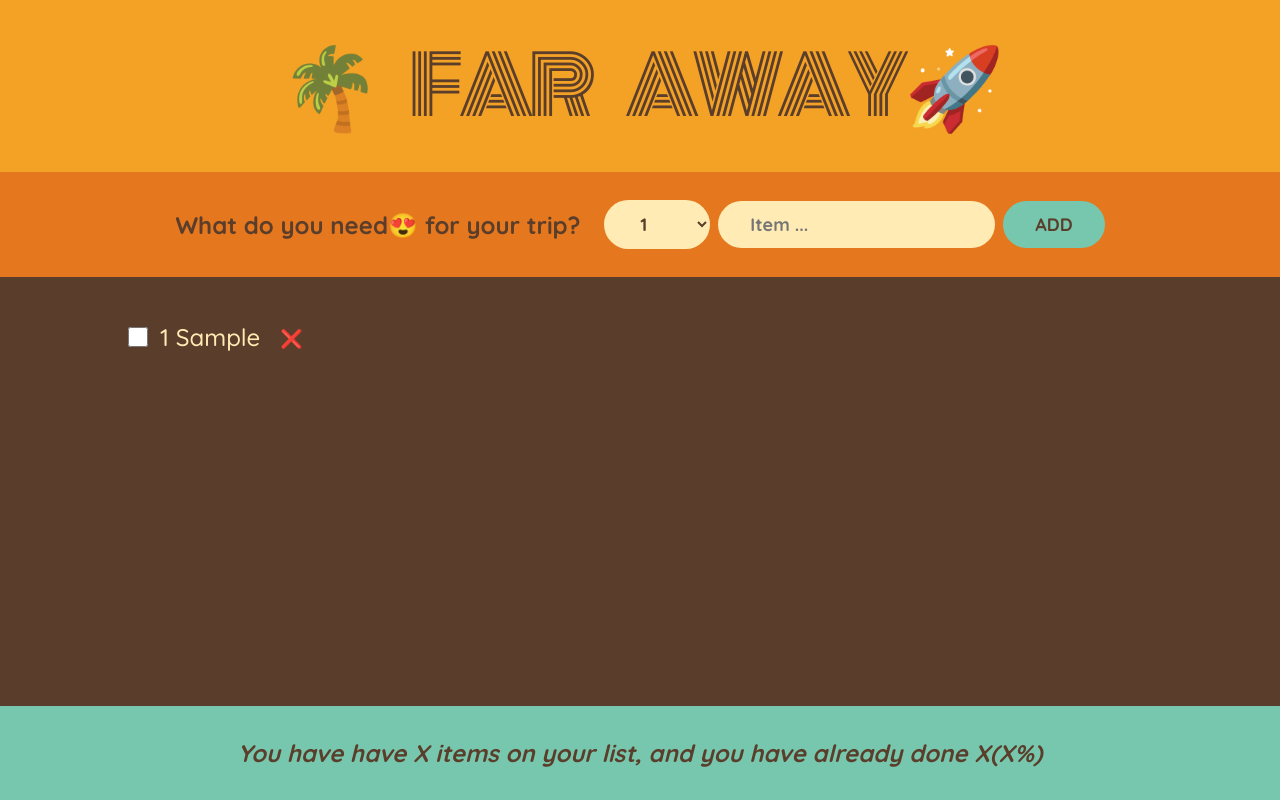
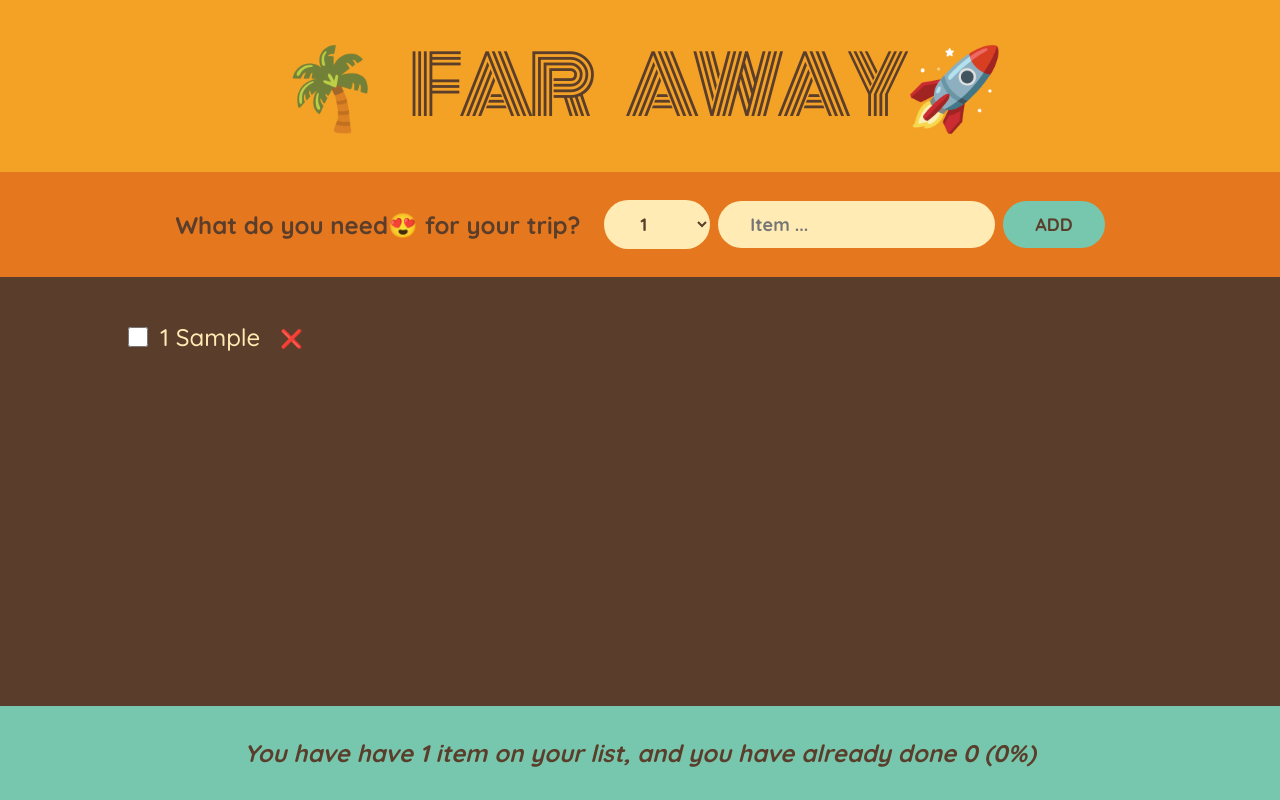
Before and after one commit to soala144/travel-list, a React (Create React App) app: page / in a window 1280 px wide. Both pictures are taken after typing "Sample" into the empty fields and a click on the button "ADD". Built offline with nearby package versions, Linux system fonts and the light colour scheme.

Commit message:
performed the statistics

```diff
--- a/src/App.js
+++ b/src/App.js
@@ -33,7 +33,7 @@ export default function App() {
         onDeleteItem={handleDeleteItem}
         onHandleItemToggle={handleToggleItem}
       />
-      <Stats />
+      <Stats items={items} />
     </div>
   );
 }
@@ -55,7 +55,7 @@ function Form({ onAddItems }) {
     if (!description) return;
 
     const newItem = { description, quantity, packed: false, id: Date.now() };
-    console.log(newItem);
+    // console.log(newItem);
     onAddItems(newItem);
     setDescription("");
     setQuantity(1);
@@ -99,16 +99,33 @@ function PackingList({ item, onDeleteItem, onHandleItemToggle }) {
           />
         ))}
       </ul>
+
+      <div className="actions"></div>
     </div>
   );
 }
 
 // Logo Stats
-function Stats() {
+function Stats({ items }) {
+  if (!items.length)
+    return (
+      <p className="stats">
+        <em>Start Adding some items to the List 🚀 </em>
+      </p>
+    );
+
+  const numItems = items.length;
+  const numPacked = items.filter((item) => item.packed).length;
+  const percentage = Math.round((numPacked / numItems) * 100);
   return (
     <footer className="stats">
       <em>
-        You have have X items on your list, and you have already done X(X%)
+        {percentage === 100
+          ? "You got everything needed for you to go ✈"
+          : ` You have have ${numItems} ${
+              numItems <= 1 ? "item" : "items"
+            } on your
+        list, and you have already done ${numPacked} (${percentage}%)`}
       </em>
     </footer>
   );
```
